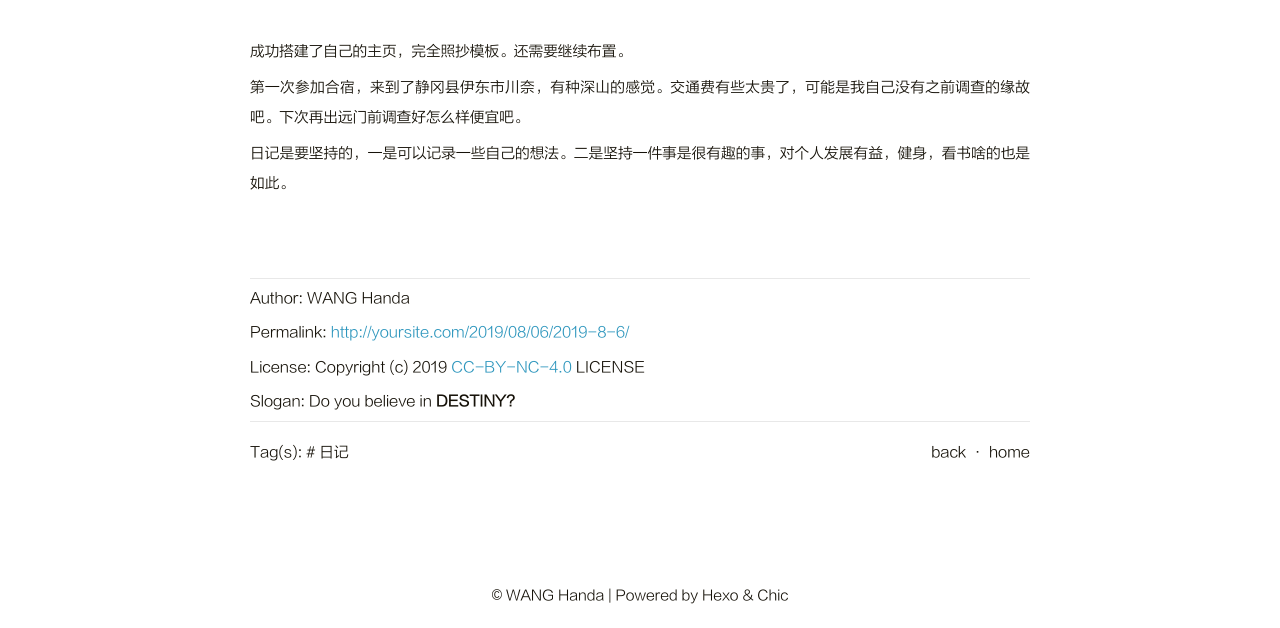
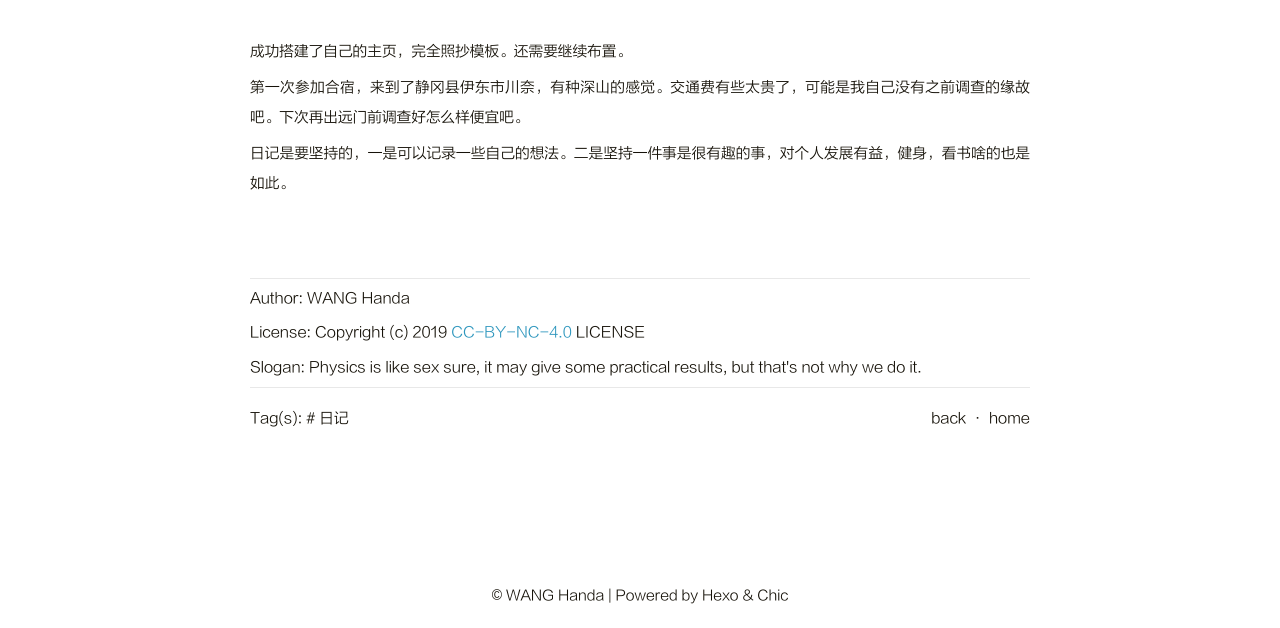
Before and after one commit to whdpanda/whdpanda.github.io, a plain HTML site: page 2019/08/06/2019-8-6/index.html in a window 1280 px wide. Shown: the part 172-800 px from the top of the page. Drawn offline with Linux system fonts and the light colour scheme.

Commit message:
Site updated: 2019-08-06 16:36:37

```diff
--- a/2019/08/06/2019-8-6/index.html
+++ b/2019/08/06/2019-8-6/index.html
@@ -140,11 +140,6 @@
                     </p>
 
 
-                    <p class="copyright-item">
-                        <span>Permalink:</span>
-                        <span><a href="http://yoursite.com/2019/08/06/2019-8-6/">http://yoursite.com/2019/08/06/2019-8-6/</a></span>
-                    </p>
-
 
                     <p class="copyright-item">
                         <span>License:</span>
@@ -154,7 +149,7 @@
 
                      <p class="copyright-item">
                          <span>Slogan:</span>
-                         <span>Do you believe in <strong>DESTINY<strong>?</strong></strong></span>
+                         <span>Physics is like sex sure, it may give some practical results, but that's not why we do it.</span>
                      </p>
 
 
```
